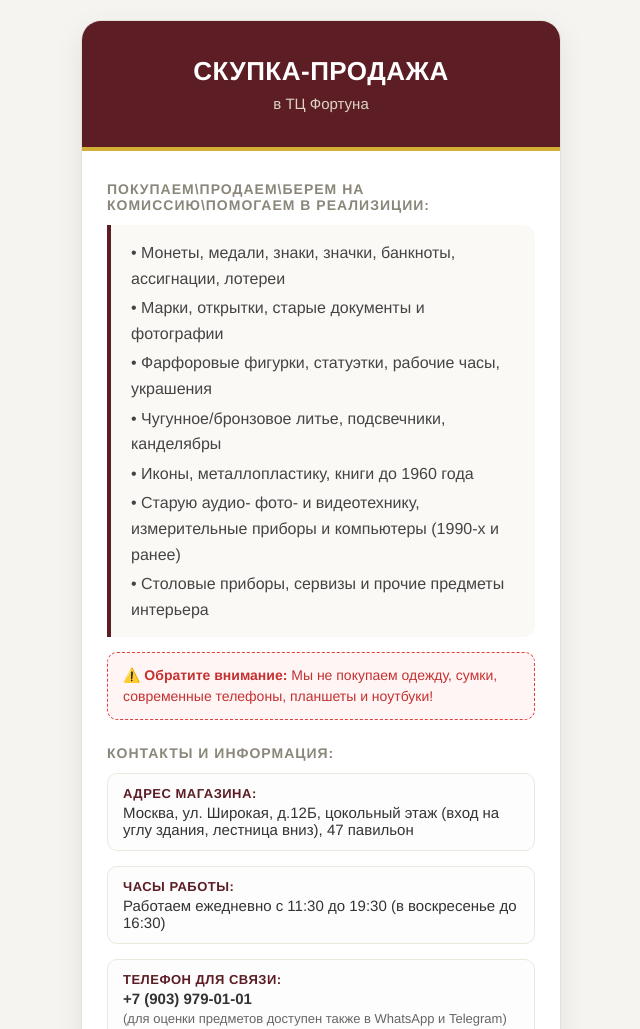
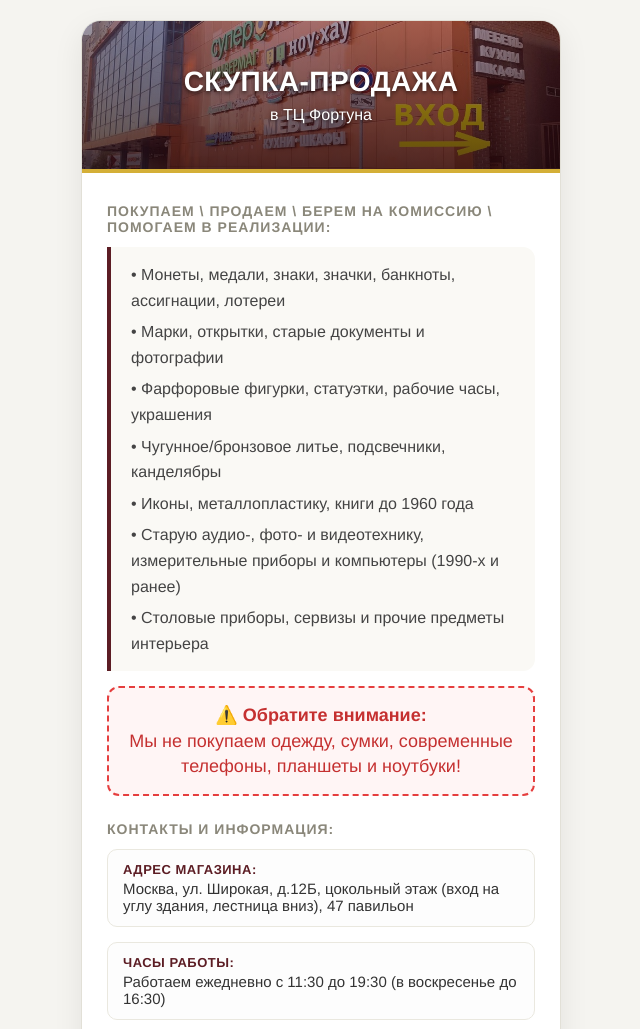
Before and after one commit to Flaschengeistqw/my-vizitka, a plain HTML site: page index.html in a window 1280 px wide. Shown: the top 1029 px of the page, without its empty margins (319-959 px from the left). Drawn offline with Linux system fonts and the light colour scheme.

Commit message:
Add files via upload

```diff
--- a/index.html
+++ b/index.html
@@ -30,23 +30,27 @@
             border: 1px solid #e2e0d7;
         }
         .header {
-            background: #5c1d24;
+            background: linear-gradient(rgba(92, 29, 36, 0.4), rgba(40, 10, 15, 0.75)), url('fortuna.jpg') no-repeat;
+            background-size: cover;
+            background-position: center;
             color: #ffffff;
-            padding: 35px 25px;
+            padding: 45px 25px;
             text-align: center;
             border-bottom: 4px solid #d4af37;
         }
         .header h1 {
-            font-size: 26px;
+            font-size: 28px;
             font-weight: 700;
             letter-spacing: 0.5px;
             margin-bottom: 8px;
             text-transform: uppercase;
+            text-shadow: 0 2px 4px rgba(0, 0, 0, 0.6);
         }
         .header p {
-            font-size: 15px;
-            color: #dfd5c6;
-            font-weight: 300;
+            font-size: 16px;
+            color: #ffffff;
+            font-weight: 400;
+            text-shadow: 0 1px 3px rgba(0, 0, 0, 0.6);
         }
         .content {
             padding: 30px 25px;
@@ -74,21 +78,23 @@
             line-height: 1.6;
             color: #444;
             position: relative;
-            margin-bottom: 4px;
+            margin-bottom: 6px;
         }
         .list-box li:last-child {
             margin-bottom: 0;
         }
+        /* ОБНОВЛЕННЫЕ СТИЛИ: Шрифт уменьшен до оптимальных 18px */
         .warning-box {
             background: #fff5f5;
-            border: 1px dashed #e53e3e;
-            padding: 12px 15px;
-            border-radius: 10px;
-            font-size: 14px;
-            line-height: 1.5;
+            border: 2px dashed #e53e3e;
+            padding: 15px 16px;
+            border-radius: 12px;
+            font-size: 18px;
+            line-height: 1.4;
             color: #c53030;
             margin-bottom: 25px;
             font-weight: 500;
+            text-align: center;
         }
         .info-grid {
             display: grid;
@@ -135,33 +141,31 @@
             <p>в ТЦ Фортуна</p>
         </div>
         <div class="content">
-            <div class="section-title">Покупаем\продаем\берем на комиссию\помогаем в реализиции:</div>
+            <div class="section-title">Покупаем \ продаем \ берем на комиссию \ помогаем в реализации:</div>
             <div class="list-box">
                 <ul>
                     <li>• Монеты, медали, знаки, значки, банкноты, ассигнации, лотереи</li>
                     <li>• Марки, открытки, старые документы и фотографии</li>
-                    <li>• Фарфоровые фигурки, статуэтки, рабочие часы, украшения </li>
+                    <li>• Фарфоровые фигурки, статуэтки, рабочие часы, украшения</li>
                     <li>• Чугунное/бронзовое литье, подсвечники, канделябры</li>
-                  <li>• Иконы, металлопластику, книги до 1960 года </li>
-                 <li>• Старую аудио-  фото- и видеотехнику, измерительные приборы и компьютеры (1990-х и ранее) </li>
-                 <li>• Столовые приборы, сервизы и прочие предметы интерьера </li>
-
-
+                    <li>• Иконы, металлопластику, книги до 1960 года</li>
+                    <li>• Старую аудио-, фото- и видеотехнику, измерительные приборы и компьютеры (1990-х и ранее)</li>
+                    <li>• Столовые приборы, сервизы и прочие предметы интерьера</li>
                 </ul>
             </div>
 
+            <!-- Отрегулированный блок ограничений -->
             <div class="warning-box">
-                ⚠️ <strong>Обратите внимание:</strong> Мы не покупаем одежду, сумки, современные телефоны, планшеты и ноутбуки!
+                ⚠️ <strong>Обратите внимание:</strong><br>Мы не покупаем одежду, сумки, современные телефоны, планшеты и ноутбуки!
             </div>
 
             <div class="section-title">Контакты и информация:</div>
             <div class="info-grid">
                 <div class="info-item">
-                    <strong>Адрес магазина:</strong> Москва, ул. Широкая, д.12Б, цокольный этаж (вход на углу здания,  лестница вниз), 47 павильон
+                    <strong>Адрес магазина:</strong> Москва, ул. Широкая, д.12Б, цокольный этаж (вход на углу здания, лестница вниз), 47 павильон
                 </div>
                 <div class="info-item">
-                    <strong>Часы работы:</strong> Работаем ежедневно с 11:30 до 19:30
-(в воскресенье до 16:30)
+                    <strong>Часы работы:</strong> Работаем ежедневно с 11:30 до 19:30 (в воскресенье до 16:30)
                 </div>
                 <div class="info-item">
                     <strong>Телефон для связи:</strong>
```
